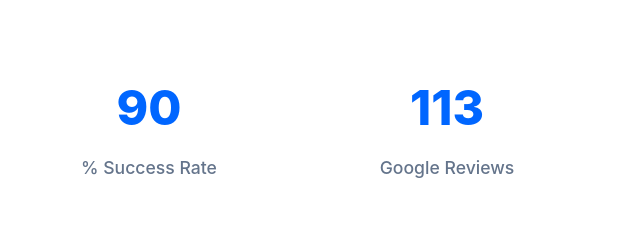
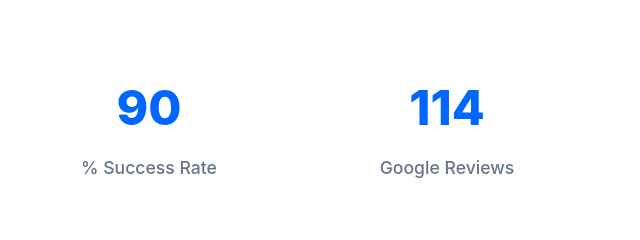
Before and after one commit to OnlineFix/onlinefix.co.uk, a plain HTML site: page reviews.html in a window 1280 px wide. Shown: the part 350-590 px from the top of the page, 640-1280 px from the left. Drawn offline with Linux system fonts and the light colour scheme.

Commit message:
Update reviews.html

```diff
--- a/reviews.html
+++ b/reviews.html
@@ -638,7 +638,7 @@
                     <div class="stat-label">% Success Rate</div>
                 </div>
                 <div class="stat-item fade-in">
-                    <span class="stat-number" data-target="113">0</span>
+                    <span class="stat-number" data-target="114">0</span>
                     <div class="stat-label">Google Reviews</div>
                 </div>
             </div>
```
